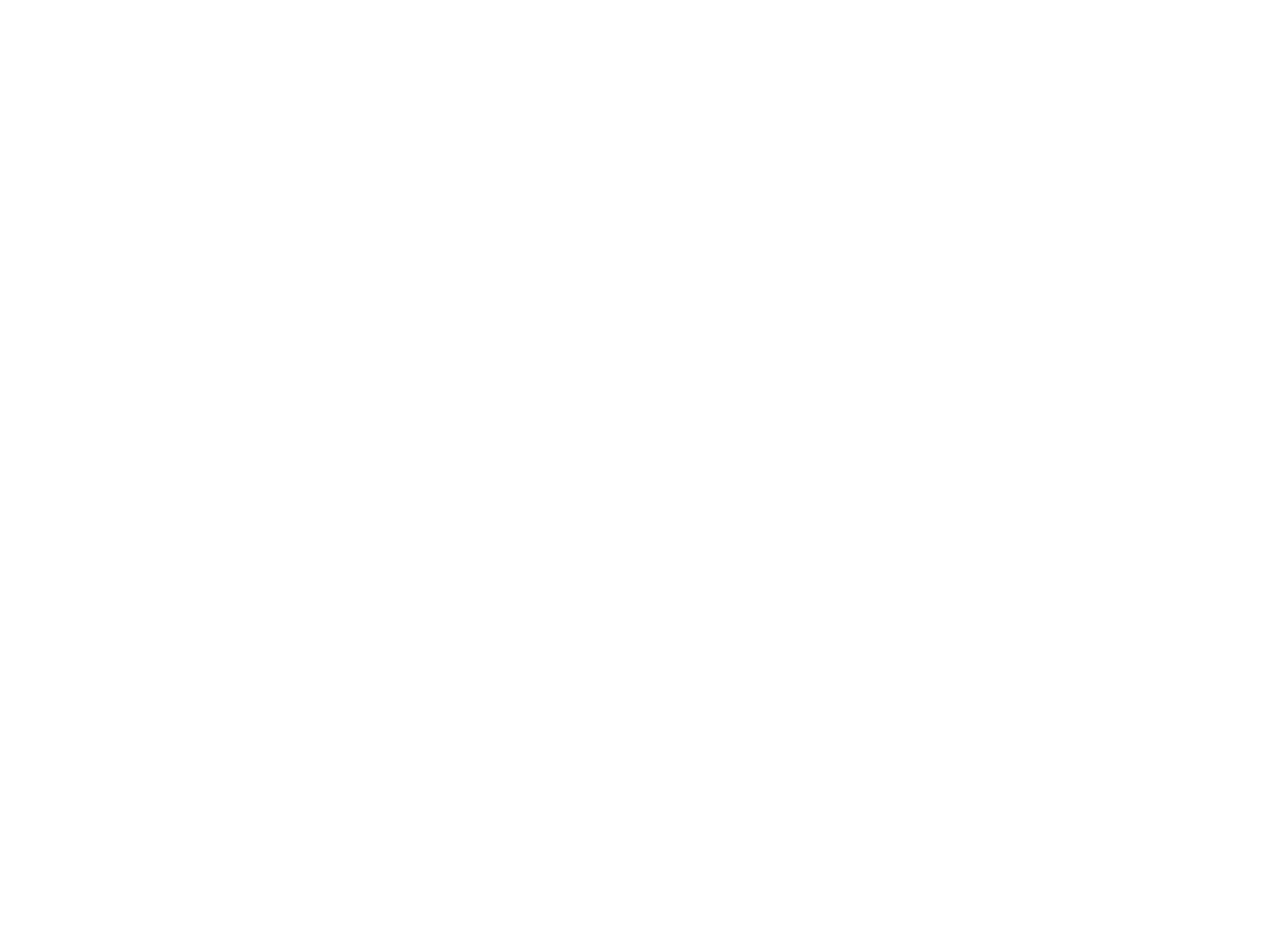
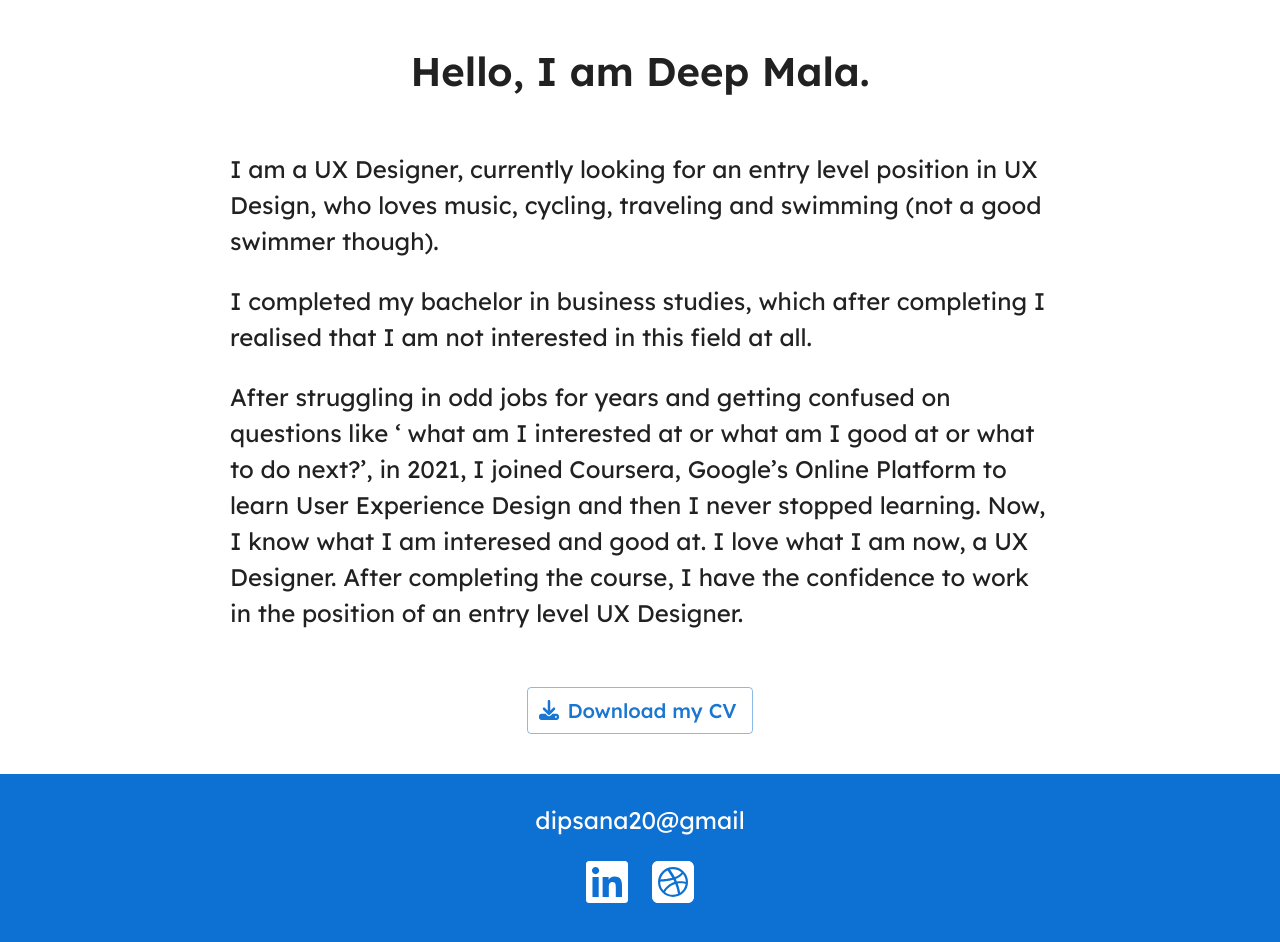
Before and after one commit to acharyasaagar/deepmala-portfolio, a React (Vite) app: page / in a window 1280 px wide. Shown: the part 760-1702 px from the top of the page. Before the commit the page ends 800 px from the top, so only its background shows below. Built offline with nearby package versions, Linux system fonts and the light colour scheme.

Commit message:
Adds about route

```diff
--- a/src/routes/about.tsx
+++ b/src/routes/about.tsx
@@ -1,10 +1,173 @@
+import Button from '@mui/material/Button'
+import MuiContainer from '@mui/material/Container'
+import Typography from '@mui/material/Typography'
 import Topbar from '../components/Topbar'
+import { FontAwesomeIcon } from '@fortawesome/react-fontawesome'
+import { faDownload } from '@fortawesome/free-solid-svg-icons'
+import {
+  faLinkedin,
+  faDribbbleSquare,
+} from '@fortawesome/free-brands-svg-icons'
+import { styled } from '@mui/material/styles'
+import Fade from 'react-reveal/Fade'
+
+const Container = styled(MuiContainer)({
+  display: 'flex',
+  flexDirection: 'column',
+  alignItems: 'center',
+  overflowY: 'hidden',
+  overflowX: 'visible',
+  msOverflowStyle: 'none' /* IE and Edge */,
+  scrollbarWidth: 'none' /* Firefox */,
+  '&::-webkit-scrollbar': {
+    display: 'none',
+  },
+})
+
+const Title = styled(Typography)({
+  fontSize: 40,
+  fontWeight: 600,
+  margin: 16,
+})
+
+const ImageContainer = styled('div')({
+  height: 500,
+  '& img': {
+    display: 'block',
+    maxWidth: '100%',
+    maxHeight: '100%',
+  },
+})
+
+const Greeting = styled(Typography)({
+  fontSize: 40,
+  fontWeight: 600,
+  margin: 16,
+})
+
+const AboutText = styled(Typography)({
+  fontSize: 24,
+  fontWeight: 400,
+  margin: 16,
+})
+
+const Footer = styled('footer')({
+  background: '#0D70D3',
+  display: 'flex',
+  flexDirection: 'column',
+  alignItems: 'center',
+  justifyContent: 'center',
+  color: '#fff',
+  height: 180,
+  minWidth: '100vw',
+  overflow: 'hidden',
+})
+
+const DownloadCVButton = styled(Button)({
+  marginTop: 16,
+  marginBottom: 40,
+  fontSize: 20,
+  textTransform: 'none',
+})
+
+const EmailText = styled('a')({
+  fontSize: 24,
+  color: '#fff',
+  textDecoration: 'none',
+  transition: 'opacity 0.3s',
+  '&:hover': {
+    opacity: 0.8,
+  },
+})
+
+const SocialContainer = styled('div')({
+  padding: 20,
+})
+
+const SocialIconContainer = styled('a')({
+  color: '#fff',
+  padding: 12,
+  textDecoration: 'none',
+  '& svg:hover': {
+    cursor: 'pointer',
+  },
+})
 
 const About = () => {
   return (
     <div>
       <Topbar />
-      <p>About</p>
+      <Container maxWidth="md">
+        <Fade bottom>
+          <Title variant="h3"> User Experience Designer</Title>
+          <ImageContainer>
+            <img src="/profile.jpg" alt="A photo of deep mala" />
+          </ImageContainer>
+          <Greeting variant="h3">Hello, I am Deep Mala.</Greeting>
+        </Fade>
+        <AboutText variantMapping={{ body1: 'div' }}>
+          <Fade bottom>
+            <p>
+              I am a UX Designer, currently looking for an entry level position
+              in UX Design, who loves music, cycling, traveling and swimming
+              (not a good swimmer though).
+            </p>
+          </Fade>
+          <Fade bottom>
+            <p>
+              I completed my bachelor in business studies, which after
+              completing I realised that I am not interested in this field at
+              all.
+            </p>
+          </Fade>
+          <Fade bottom>
+            <p>
+              After struggling in odd jobs for years and getting confused on
+              questions like ‘ what am I interested at or what am I good at or
+              what to do next?’, in 2021, I joined Coursera, Google’s Online
+              Platform to learn User Experience Design and then I never stopped
+              learning. Now, I know what I am interesed and good at. I love what
+              I am now, a UX Designer. After completing the course, I have the
+              confidence to work in the position of an entry level UX Designer.
+            </p>
+          </Fade>
+        </AboutText>
+        <Fade bottom>
+          <DownloadCVButton
+            variant="outlined"
+            startIcon={<FontAwesomeIcon icon={faDownload} />}
+            LinkComponent="a"
+            href="/deep_mala_shrestha_CV.pdf"
+            // @ts-ignore
+            download="deep_mala_shrestha_CV.pdf"
+          >
+            Download my CV
+          </DownloadCVButton>
+        </Fade>
+      </Container>
+      <Footer>
+        <Fade bottom>
+          <EmailText href="mailto:dipsana20@gmail.com">
+            dipsana20@gmail
+          </EmailText>
+        </Fade>
+        <Fade bottom>
+          <SocialContainer>
+            <SocialIconContainer
+              href="https://www.linkedin.com/in/deep-mala-shrestha"
+              target="_blank"
+            >
+              <FontAwesomeIcon icon={faLinkedin} fontSize="48" />
+            </SocialIconContainer>
+            <SocialIconContainer
+              href="https://dribbble.com/DeepuShrestha"
+              target="_blank"
+            >
+              <FontAwesomeIcon icon={faDribbbleSquare} fontSize="48" />
+            </SocialIconContainer>
+          </SocialContainer>
+        </Fade>
+      </Footer>
     </div>
   )
 }
```
